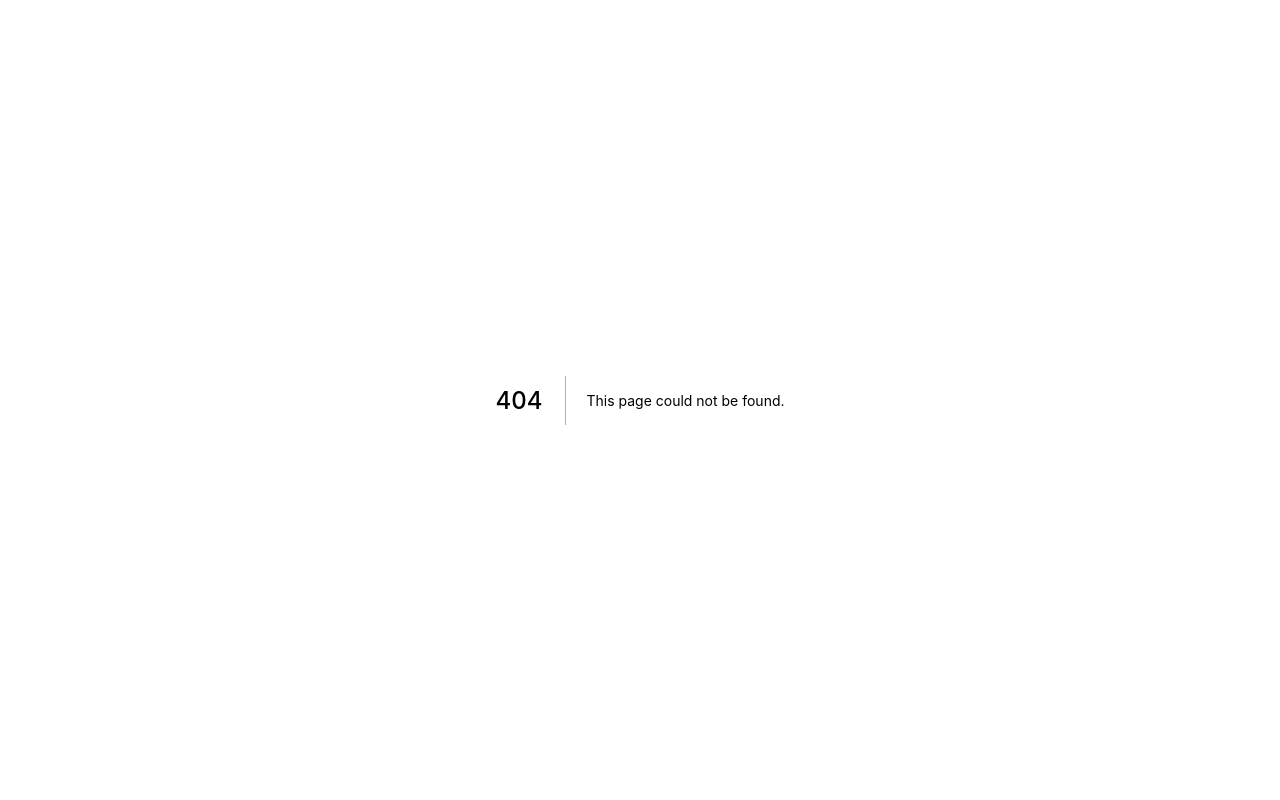
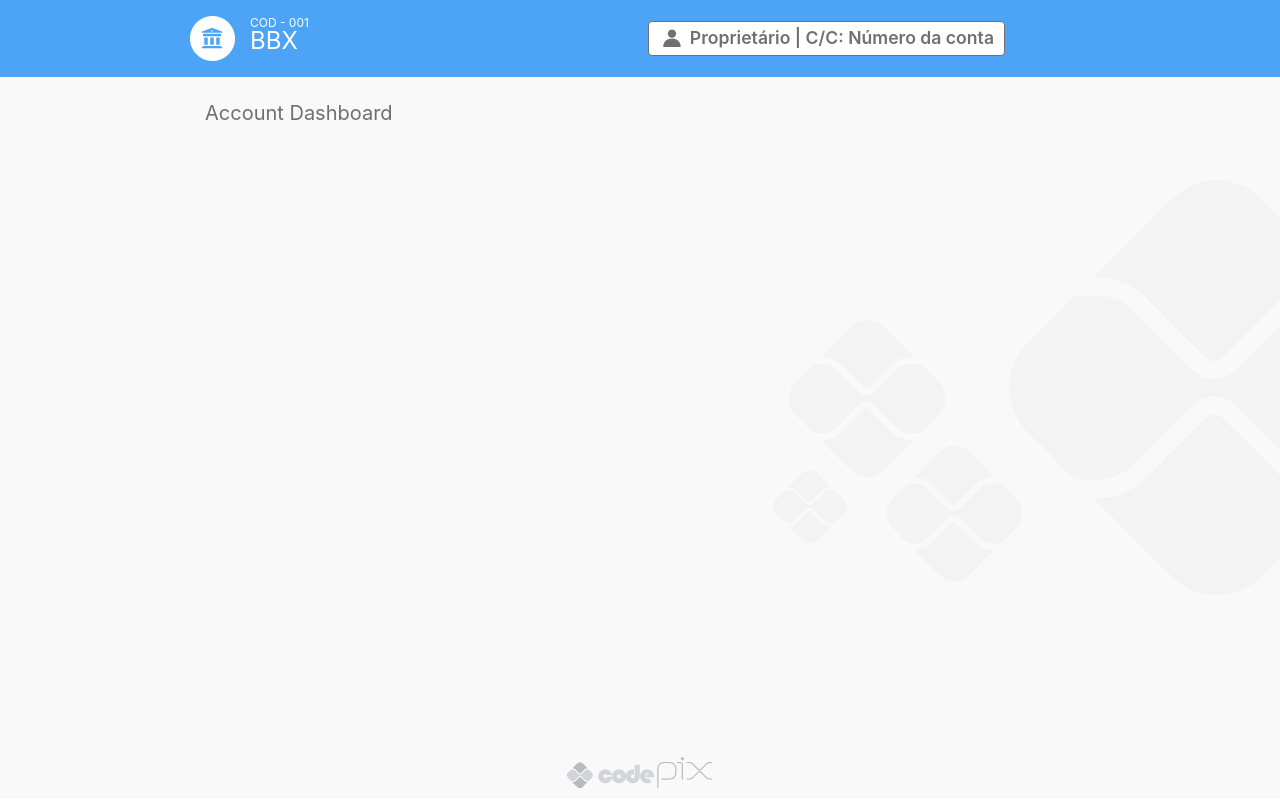
Before and after one commit to VictorMagalhaesSales/microsservices-banks-parent, a Next.js app in the folder ui-bank-nextjs/: page /bank-account/1 in a window 1280 px wide. Before the commit this address had no page. Built offline with nearby package versions, Linux system fonts and the light colour scheme.

Commit message:
Creating  bank-account folder and new route with id parameter

```diff
--- /dev/null
+++ b/ui-bank-nextjs/src/pages/bank-account/[id].tsx
@@ -0,0 +1,11 @@
+import Layout from "../../components/Layout"
+import Title from "../../components/utils/Title"
+
+export default function BankAccountDashboard(props) {
+    console.log(props);
+    return (
+        <Layout>
+            <Title>Account Dashboard</Title>
+        </Layout>
+    );
+}
```
Also changed, not shown: ui-bank-nextjs/src/pages/bank-account/index.tsx (renamed from ui-bank-nextjs/src/pages/bank-account.tsx, +10 -7 lines).
